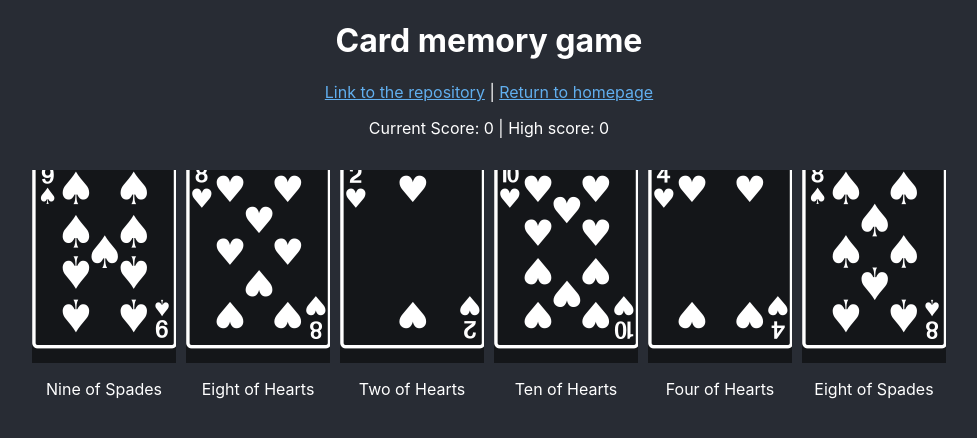
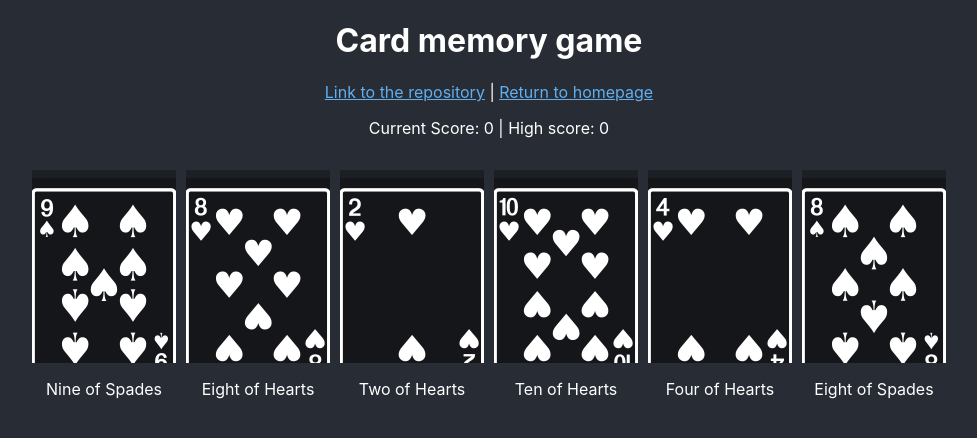
Before and after one commit to jql6/memory-game, a React (Create React App) app: page / in a window 1280 px wide. Shown: the top 438 px of the page, without its empty margins (151-1128 px from the left). Built offline with nearby package versions, Linux system fonts and the light colour scheme.

Commit message:
Adjust card

```diff
--- a/src/components/appCard.css
+++ b/src/components/appCard.css
@@ -40,8 +40,8 @@
 
 .app-card .card-background .card {
   position: absolute;
-  bottom: -11%;
-  left: -8%;
+  bottom: -28%;
+  left: -8.5%;
 }
 
 .app-card .black:hover {
```
